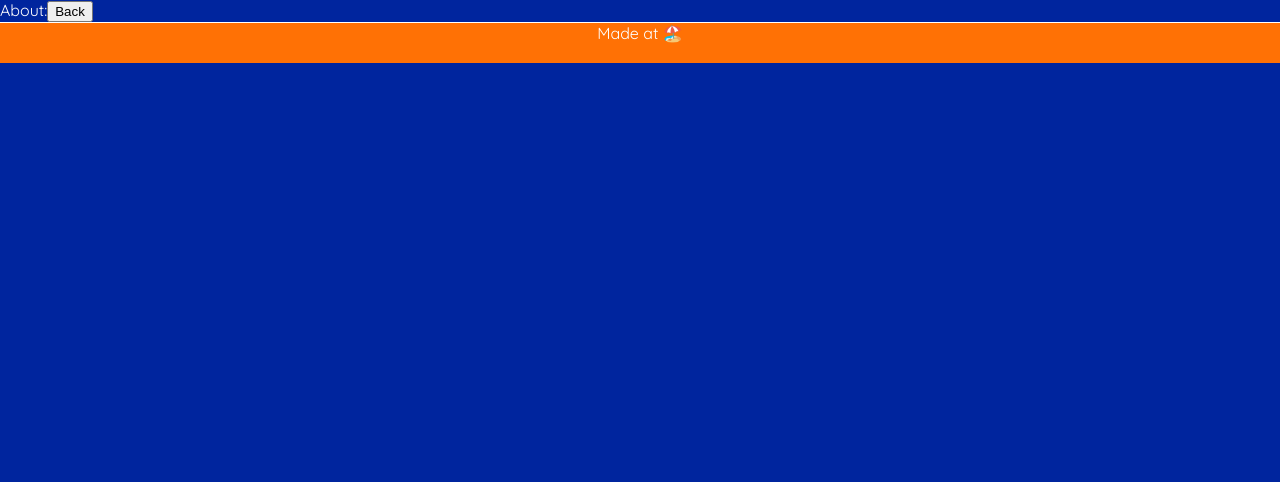
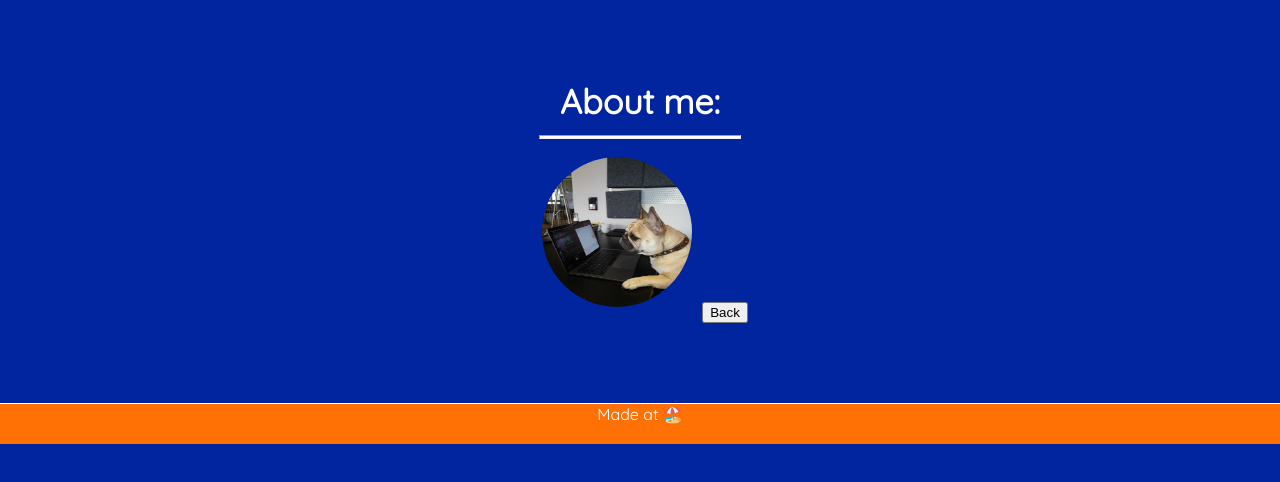
Before and after one commit to kathrinnoack/landing-page, a React (Create React App) app: page /about in a window 1280 px wide. Shown: the top 482 px of the page. Built offline with nearby package versions, Linux system fonts and the light colour scheme.

Commit message:
add picture in about.js

```diff
--- /dev/null
+++ b/src/components/Avatar.js
@@ -0,0 +1,10 @@
+import styled from "styled-components";
+
+const Avatar = styled.img`
+  width: 150px;
+  height: 150px;
+  border-radius: 50%;
+  margin: 10px;
+`;
+
+export default Avatar;
--- a/src/components/Section.js
+++ b/src/components/Section.js
@@ -2,6 +2,7 @@ import styled from "styled-components";
 
 const Section = styled.section`
   text-align: center;
+  margin: 80px 40px;
 `;
 
 export default Section;
--- a/src/pages/About.js
+++ b/src/pages/About.js
@@ -1,12 +1,20 @@
 import React from "react";
 import ButtonLink from "../components/ButtonLink";
+import Section from "../components/Section";
+import Headline from "../components/Headline";
+import Divider from "../components/Divider";
+import Avatar from "../components/Avatar";
 
 function About() {
   return (
-    <div>
-      About:
-      <ButtonLink to="/">Back</ButtonLink>
-    </div>
+    <>
+      <Section>
+        <Headline>About me:</Headline>
+        <Divider />
+        <Avatar src="Lou.jpg" />
+        <ButtonLink to="/">Back</ButtonLink>
+      </Section>
+    </>
   );
 }
 
```
Also changed, not shown: public/Lou.jpg (added).
